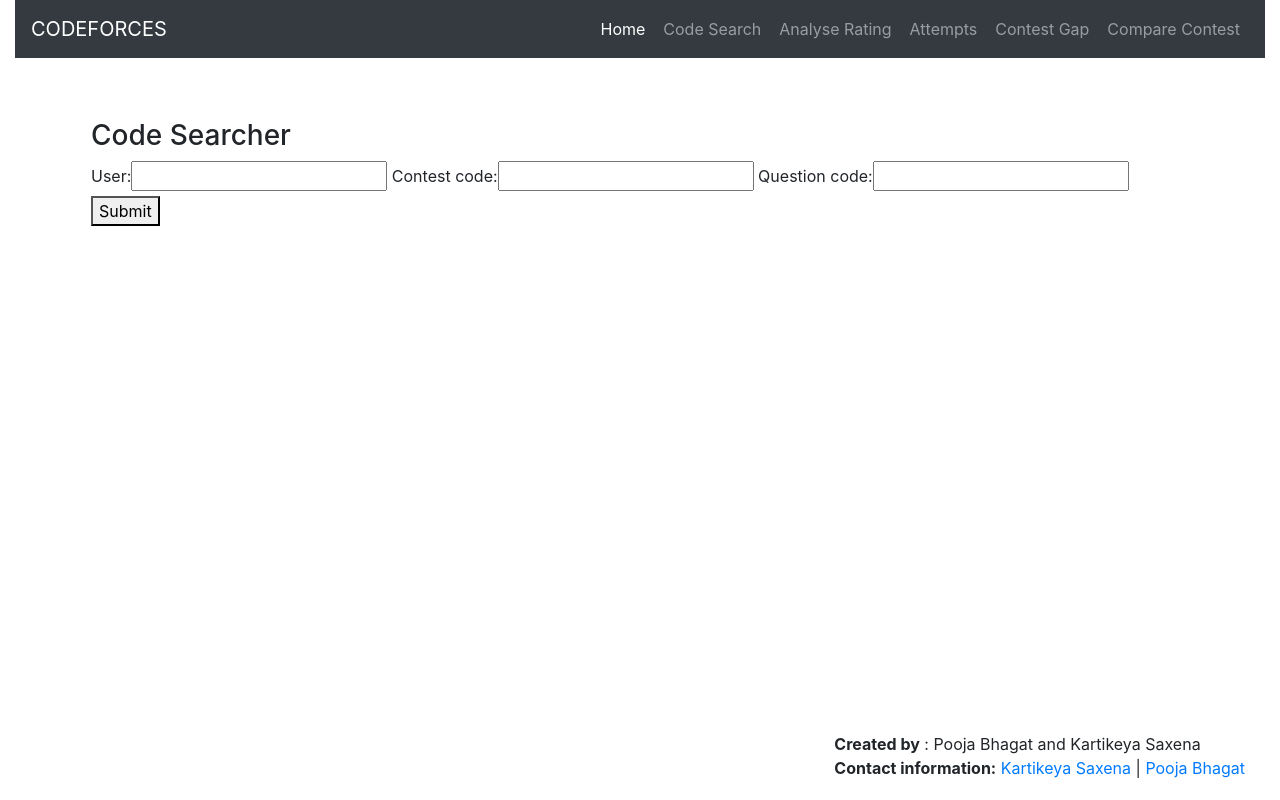
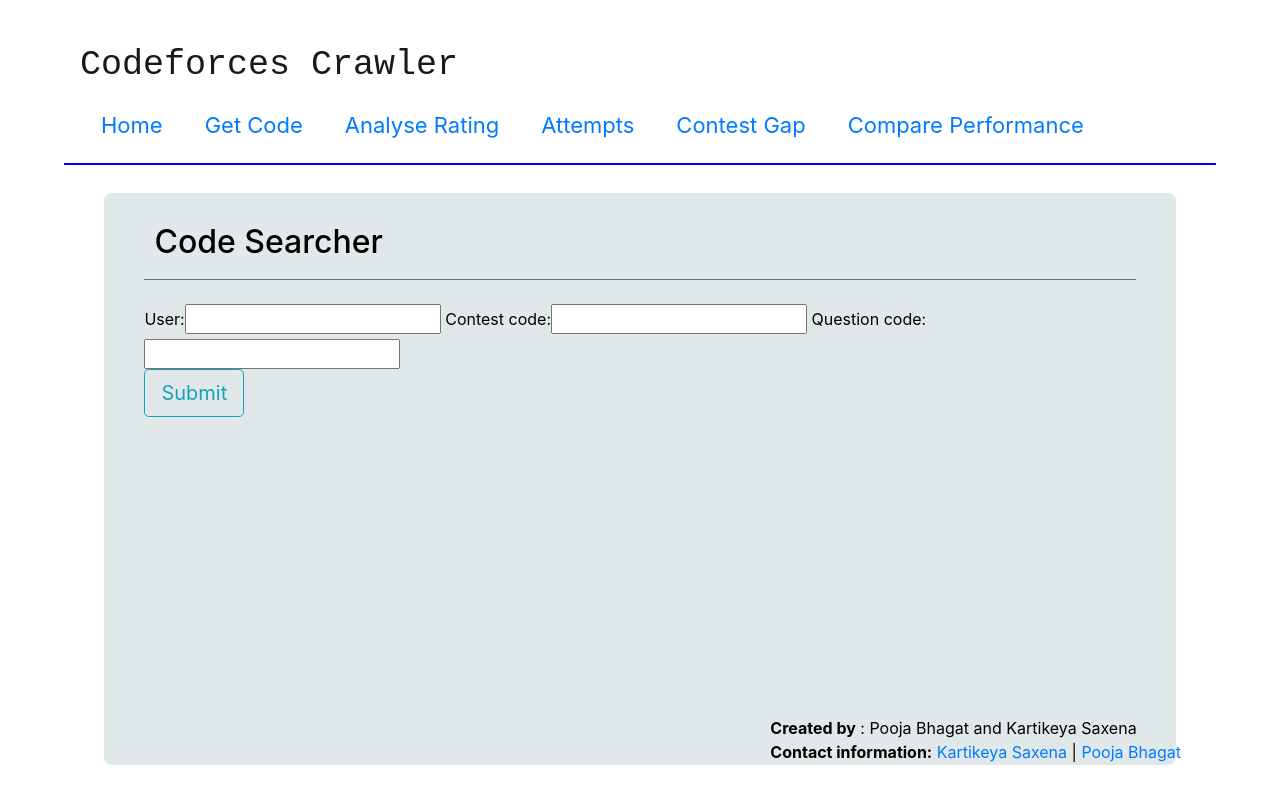
Before and after one commit to ktk53x/project_1, a Django app: page /crawler/code_searcher/ in a window 1280 px wide. Run offline with Django 3.2, Linux system fonts and the light colour scheme; some libraries are stand-ins or nearby versions.

Commit message:
third commit

```diff
--- a/crawler/templates/crawler/base.html
+++ b/crawler/templates/crawler/base.html
@@ -2,12 +2,11 @@
 <html lang="en">
     <head>
         <meta charset="UTF-8">
-        <title>Crawler Website</title>
+        <title>CodeForces Crawler </title>
         <link rel="stylesheet" href="https://maxcdn.bootstrapcdn.com/bootstrap/4.4.1/css/bootstrap.min.css">
         <script src="https://ajax.googleapis.com/ajax/libs/jquery/3.4.1/jquery.min.js"></script>
         <script src="https://cdnjs.cloudflare.com/ajax/libs/popper.js/1.16.0/umd/popper.min.js"></script>
         <script src="https://maxcdn.bootstrapcdn.com/bootstrap/4.4.1/js/bootstrap.min.js"></script>
-
         <style>
             .light-grey
             {
@@ -15,54 +14,131 @@
             }
             .navigation-bar
             {
-                position :sticky;
+                position : fixed;
             }
             .card
             {
-                border: 1px solid white;
-                border-radius: 5px;
-                margin: 40px auto;
-                padding: 20px;
+                border: 2px solid white;
+                border-radius: 10px;
+                background-color: rgba(9, 75, 80,.125);
+                padding: 20px 40px;
+                margin:2% auto 4% auto;
+                height: 80%;
+                width:84%;
             }
-            .footer
+            .page-header
+            {
+                border-bottom: rgba(44, 61, 87, 0.705) 1px solid;
+                padding: 10px;
+            }
+            footer
             {
                 position: fixed;
                 padding: 20px;
-                bottom: 0;
-                right: 0;
+                bottom: 2%;
+                right: 5%;
+            }
+            .nav-item
+            {
+                font-size: large;
+                height:200%;
+                margin: 5px;
+            }
+            .navbar-brand
+            {
+                font-family: 'Courier New', Courier, monospace;
+                font-size: 35px;
+            }
+            html, body
+            {
+                margin:0;
+                height: 100%;
+            }
+            body
+            {
+                background-color:white;
+                background-repeat:  no-repeat;
+                background-size: cover;
+                color: black;
+                height: 90%;
+                width:100%;
+            }
+            .content
+            {
+                margin: 2% 5% 0% 5%;
+            }
+            .navbar{
+                border-bottom: 2px solid blue;
+            }
+            .nav-item
+            {
+                font-size: 22px;
+            }
+            #output
+            {
+                border-radius: 5px;
+                border:rgba(44, 61, 87, 0.705) 2px solid;
+                padding: 10px;
+                background-color: rgba(9, 75, 80,.15);
+                overflow: auto;
+            }
+            ::-webkit-scrollbar
+            {
+                width: 10px;
             }
 
+            ::-webkit-scrollbar-track
+            {
+                background: #f1f1f1;
+            }
+
+            ::-webkit-scrollbar-thumb
+            {
+                background: rgba(44, 61, 87, 0.5);
+                border-radius:3px;
+            }
+            ::-webkit-scrollbar-thumb:hover
+            {
+                background: #555;
+            }
         </style>
     </head>
     <body class="light-grey">
-        <div class="container-fluid navigation-bar" id="navigation-bar">
-            <nav class="container-fluid navbar navbar-expand-md bg-dark navbar-dark">
-                <a class="navbar-brand" href="#">CODEFORCES</a>
-                <button class="navbar-toggler" type="button" data-toggle="collapse" data-target="#collapsible-navbar">
-                    <span class="navbar-toggler-icon"></span>
-                </button>
-                <div class="collapse navbar-collapse" id="collapsible-navbar">
-                    <ul class="navbar-nav ml-auto">
-                        <li class="nav-item active">
-                            <a class="btn btn-dark nav-link bg-dark" href="{% url 'index' %}">Home</a>
+        <div class="content">
+            <nav class="navbar navbar-light">
+                <a class="navbar-brand" href="#">Codeforces Crawler</a>
+                <ul class="nav justify-content-end">
+                    <li class="nav-item">
+                        <a class="nav-link" href="{% url 'index' %}">
+                            Home
+                        </a>
                     </li>
                     <li class="nav-item">
-                            <a class="btn btn-dark nav-link bg-dark" href="{% url 'code_searcher' %}">Code Search</a>
+                        <a class="nav-link" href="{% url 'code_searcher' %}">
+                            Get Code
+                        </a>
                     </li>
                     <li class="nav-item">
-                            <a class="btn btn-dark nav-link bg-dark" href="{% url 'rating_analyser' %}">Analyse Rating</a>
+                        <a class="nav-link" href="{% url 'rating_analyser' %}">
+                            Analyse Rating
+                        </a>
                     </li>
                     <li class="nav-item">
-                            <a class="btn btn-dark nav-link bg-dark" href="{% url 'questions_and_attempts' %}">Attempts</a>
+                        <a class="nav-link" href="{% url 'questions_and_attempts' %}">
+                            Attempts
+                        </a>
                     </li>
                     <li class="nav-item">
-                            <a class="btn btn-dark nav-link bg-dark" href="{% url 'average_gap' %}">Contest Gap</a>
+                        <a class="nav-link" href="{% url 'average_gap' %}">
+                            Contest Gap
+                        </a>
                     </li>
                     <li class="nav-item">
-                            <a class="btn btn-dark nav-link bg-dark" href="{% url 'contest_comparator' %}">Compare Contest</a>
+                        <a class="nav-link" href="{% url 'contest_comparator' %}">
+                            Compare Performance
+                        </a>
                     </li>
                 </ul>
-                </div>
             </nav>
             </div>
         {% block content %}
--- a/crawler/templates/crawler/code_searcher.html
+++ b/crawler/templates/crawler/code_searcher.html
@@ -1,15 +1,19 @@
 {% extends 'crawler/base.html' %}
 
 {% block content %}
-<div class="container card" id="code-search">
-    <h3>Code Searcher</h3>
+<div class="card" id="code-search">
+    <div class="page-header">
+    <h2>Code Searcher</h2>
+    </div>
+    <br>
     <form method="post">
         {% csrf_token %}
         {{ form }}
-        <button type="submit">Submit</button>
+    </br>
+        <button type="submit" class="btn btn-outline-info btn-lg" data-toggle="collapse" data-target="#output" aria-expanded="false" aria-controls="output">Submit</button>
     </form>
     <br>
-    <div id="code-output">
+    <div class="collapse" id="output">
         <code>
         {% for strings in code_text %}
             <pre>{{ strings }}</pre>
```
Also changed, not shown: crawler/templates/crawler/average_gap.html (+8 -4 lines), crawler/templates/crawler/contest_comparator.html (+8 -4 lines), crawler/templates/crawler/questions_and_attempts.html (+8 -4 lines), crawler/templates/crawler/rating_analyser.html (+16 -8 lines), crawler/forms.py (line endings or trailing spaces). Lines whose indentation alone changed are shown as unchanged.
